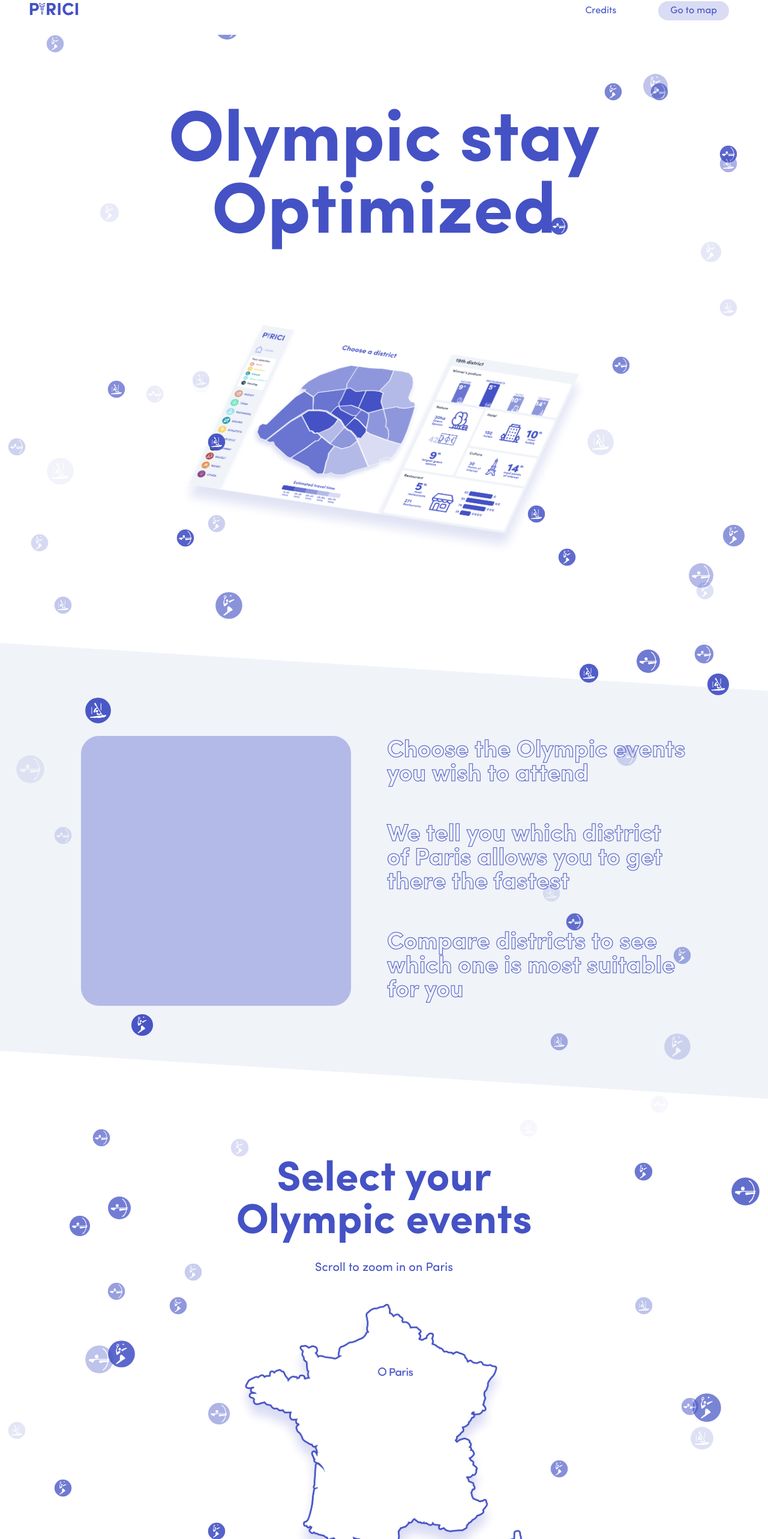
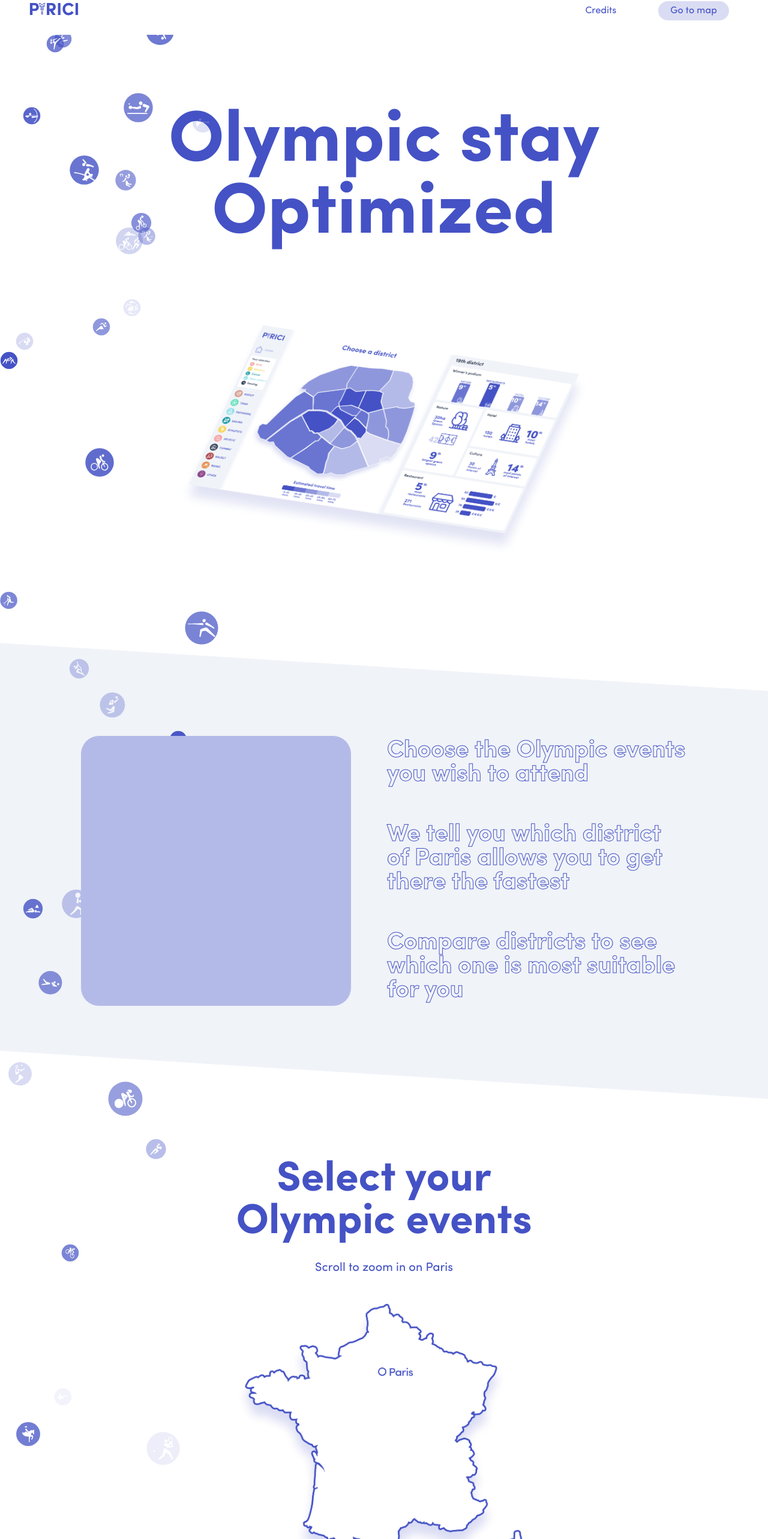
Before and after one commit to ArcanumLibella/parici, a React (Create React App) app: page / in a window 1280 px wide. Shown: the part 22-2588 px from the top of the page at 60% size. Built offline with nearby package versions, Linux system fonts and the light colour scheme.

Commit message:
ENH: Change icons sport on landing background

```diff
--- a/src/assets/css/components/_icons-jo.scss
+++ b/src/assets/css/components/_icons-jo.scss
@@ -1,29 +1,7 @@
-// @import "compass/css3";
-
-@for $i from 1 through 150 {
-  .icons-jo--left {
-    .icon:nth-child(#{$i}) {
-      top: random(320) + vh; // A tester en JS avec la hauteur du viewport
-      left: random(30) + vw;
-      width: random(50) + px;
-      opacity: random();
-    }
-  }
-
-  .icons-jo--right {
-    .icon:nth-child(#{$i}) {
-      top: random(320) + vh; // A tester en JS avec la hauteur du viewport
-      right: random(30) + vw;
-      width: random(50) + px;
-      opacity: random();
-    }
-  }
-}
-
 .icons-jo {
+  @for $i from 1 through 100 {
     .icon {
       position: absolute;
-    width: 40px;
       min-width: 30px;
       height: auto;
       fill: $white;
@@ -32,5 +10,162 @@
       circle {
         fill: $purple1; // Couleur random
       }
+
+      &:nth-child(#{$i}) {
+        top: random(370) + vh;
+        width: random(60) + px;
+        opacity: random();
       }
     }
+  }
+
+  .icon {
+    &:nth-child(1) {
+      left: 3%;
+    }
+
+    &:nth-child(2) {
+      left: 10%;
+    }
+
+    &:nth-child(3) {
+      left: 25%;
+    }
+
+    &:nth-child(4) {
+      left: 12%;
+    }
+
+    &:nth-child(5) {
+      left: 17%;
+    }
+
+    &:nth-child(6) {
+      left: 23%;
+    }
+
+    &:nth-child(7) {
+      left: 1%;
+    }
+
+    &:nth-child(8) {
+      left: 15%;
+    }
+
+    &:nth-child(9) {
+      left: 18%;
+    }
+
+    &:nth-child(10) {
+      left: 5%;
+    }
+
+    &:nth-child(11) {
+      left: 25%;
+    }
+
+    &:nth-child(12) {
+      left: 7%;
+    }
+
+    &:nth-child(13) {
+      left: 9%;
+    }
+
+    &:nth-child(14) {
+      left: 2%;
+    }
+
+    &:nth-child(15) {
+      left: 24%;
+    }
+
+    &:nth-child(16) {
+      left: 19%;
+    }
+
+    &:nth-child(17) {
+      left: 2%;
+    }
+
+    &:nth-child(18) {
+      left: 23%;
+    }
+
+    &:nth-child(19) {
+      left: 12%;
+    }
+
+    &:nth-child(25) {
+      left: 14%;
+    }
+
+    &:nth-child(21) {
+      left: 2%;
+    }
+
+    &:nth-child(22) {
+      left: 8%;
+    }
+
+    &:nth-child(23) {
+      left: 3%;
+    }
+
+    &:nth-child(24) {
+      left: 16%;
+    }
+
+    &:nth-child(25) {
+      left: 11%;
+    }
+
+    &:nth-child(26) {
+      left: 22%;
+    }
+
+    &:nth-child(27) {
+      left: 19%;
+    }
+
+    &:nth-child(28) {
+      left: 7%;
+    }
+
+    &:nth-child(29) {
+      left: 9%;
+    }
+
+    &:nth-child(30) {
+      left: 11%;
+    }
+
+    &:nth-child(31) {
+      left: 16%;
+    }
+
+    &:nth-child(32) {
+      left: 6%;
+    }
+
+    &:nth-child(33) {
+      left: 19%;
+    }
+
+    &:nth-child(34) {
+      left: 14%;
+    }
+
+    &:nth-child(35) {
+      left: 15%;
+    }
+
+    &:nth-child(36) {
+      left: 13%;
+    }
+
+    &:nth-child(37) {
+      left: 8%;
+    }
+  }
+}
--- a/src/components/DASHBOARD/Card/Back/BackCulture.jsx
+++ b/src/components/DASHBOARD/Card/Back/BackCulture.jsx
@@ -6,7 +6,7 @@ import { Museum, Monument, Theater } from '../../../../assets/icons/all-icons'
 
 
 const BackCulture = ( props ) => {
-  const { cardType, text, cultureActivity } = props
+  const { cardType, /* text, cultureActivity */ } = props
 
   // const handleIconCulture = (cultureActivity) => {
   //   if (cultureActivity === 'museum') {
--- a/src/components/DASHBOARD/Card/Charts/NatureChart.jsx
+++ b/src/components/DASHBOARD/Card/Charts/NatureChart.jsx
@@ -2,7 +2,7 @@ import React from 'react'
 import { ResponsivePie } from '@nivo/pie'
 
 // SVG
-import { Bench, Flower, Leaves } from '../../../../assets/icons/all-icons'
+// import { Bench, Flower, Leaves } from '../../../../assets/icons/all-icons'
 
 // DATA
 import { colors } from '../../../../data/colors'
--- a/src/components/MENU/SportCategoryItem.jsx
+++ b/src/components/MENU/SportCategoryItem.jsx
@@ -10,7 +10,7 @@ import { Artistic,  Athletics, Biking, Fight, Others, Racket, Sailing, Shoot, Sw
 const SportCategoryItem = ({ sportCategoryItem, /* setItemSelected, */ selected }) => {
   const { categoryColor, categoryName } = sportCategoryItem
 
-  const [isHovered, setIsHovered] = React.useState(false)
+  const [isHovered, setIsHovered] = useState(false)
   // const [isSelected, setIsSelected] = React.useState(selected)
 
   // Function to handle hover on menu__item--sport
--- a/src/components/MENU/SportItem.jsx
+++ b/src/components/MENU/SportItem.jsx
@@ -1,7 +1,7 @@
 import React from "react";
 
 // SVG
-import { Archery, Athletic, BMX, BMXFreestyle, Badminton, Basketball, Basketball3, Beachvolley, Boxing, Breakdance, Canoe, Climbing, Equestrian, Fencing, Football, Golf, Gymnastic, Handball, Hockey, Judo, MountainBike, OpenWaterSwiming, Pentathlon, RoadBike, Rowing, Rugby, Shooting, Skateboarding, IndoorSwimming, TableTennis, Taekwendo, Tennis, Track, Triathlon, Volleyball, Weightlifting, Wrestling } from '../../assets/icons/all-icons'
+import { Archery, Athletic, BMX, BMXFreestyle, Badminton, Basketball, Basketball3, Beachvolley, Boxing, Breakdance, Canoe, Climbing, Equestrian, Fencing, Football, Golf, Gymnastic, Handball, Hockey, Judo, MountainBike, OpenWaterSwimming, Pentathlon, RoadBike, Rowing, Rugby, Shooting, Skateboarding, IndoorSwimming, TableTennis, Taekwendo, Tennis, Track, Triathlon, Volleyball, Weightlifting, Wrestling } from '../../assets/icons/all-icons'
 
 const SportItem = ({ sport, categoryColor }) => {
   const { sportId, sportName } = sport
@@ -14,7 +14,7 @@ const SportItem = ({ sport, categoryColor }) => {
       return <Athletic/>
     } else if (sportName === 'BMX') {
       return <BMX/>
-    } else if (sportName === 'BMXFreestyle') {
+    } else if (sportName === 'BMX Freestyle') {
       return <BMXFreestyle/>
     } else if (sportName === 'Badminton') {
       return <Badminton/>
@@ -48,10 +48,10 @@ const SportItem = ({ sport, categoryColor }) => {
       return <Hockey/>
     } else if (sportName === 'Judo') {
       return <Judo/>
-    } else if (sportName === 'MountainBike') {
+    } else if (sportName === 'Mountain Bike') {
       return <MountainBike/>
-    } else if (sportName === 'OpenWaterSwiming') {
-      return <OpenWaterSwiming/>
+    } else if (sportName === 'Open Water Swimming') {
+      return <OpenWaterSwimming/>
     } else if (sportName === 'Pentathlon') {
       return <Pentathlon/>
     } else if (sportName === 'RoadBike') {
@@ -64,7 +64,7 @@ const SportItem = ({ sport, categoryColor }) => {
       return <Shooting/>
     } else if (sportName === 'Skateboarding') {
       return <Skateboarding/>
-    } else if (sportName === 'IndoorSwimming') {
+    } else if (sportName === 'Indoor Swimming') {
       return <IndoorSwimming/>
     } else if (sportName === 'Table Tennis') {
       return <TableTennis/>
--- a/src/routes/Landing.js
+++ b/src/routes/Landing.js
@@ -8,86 +8,53 @@ import Mockup from '../assets/images/mockup.png'
 import France from '../assets/images/france.png'
 
 // SVG
-import { Archery, Badminton, Canoe } from '../assets/icons/all-icons'
+import { Archery, Athletic, BMX, BMXFreestyle, Badminton, Basketball, Basketball3, Beachvolley, Boxing, Breakdance, Canoe, Climbing, Equestrian, Fencing, Football, Golf, Gymnastic, Handball, Hockey, Judo, MountainBike, OpenWaterSwimming, Pentathlon, RoadBike, Rowing, Rugby, Shooting, Skateboarding, IndoorSwimming, TableTennis, Taekwendo, Tennis, Track, Triathlon, Volleyball, Weightlifting, Wrestling } from '../assets/icons/all-icons'
 
 const Landing = (props) => {
   return (
     <main className='landing'>
       <Header/>
 
-      <div className='icons-jo icons-jo--left'>
+
+      <div className='icons-jo'>
         <Archery/>
         <Badminton/>
         <Canoe/>
-        <Archery/>
+        <Athletic/>
+        <BMX/>
+        <BMXFreestyle/>
         <Badminton/>
-        <Canoe/>
-        <Archery/>
-        <Badminton/>
-        <Canoe/>
-        <Archery/>
-        <Badminton/>
-        <Canoe/>
-        <Archery/>
-        <Badminton/>
-        <Canoe/>
-        <Archery/>
-        <Badminton/>
-        <Canoe/>
-        <Archery/>
-        <Badminton/>
-        <Canoe/>
-        <Archery/>
-        <Badminton/>
-        <Canoe/>
-        <Archery/>
-        <Badminton/>
-        <Canoe/>
-        <Archery/>
-        <Badminton/>
-        <Canoe/>
-        <Archery/>
-        <Badminton/>
-        <Canoe/>
-        <Archery/>
-        <Badminton/>
-      </div>
-
-      <div className='icons-jo icons-jo--right'>
-        <Archery/>
-        <Badminton/>
-        <Canoe/>
-        <Archery/>
-        <Badminton/>
-        <Canoe/>
-        <Archery/>
-        <Badminton/>
-        <Canoe/>
-        <Archery/>
-        <Badminton/>
-        <Canoe/>
-        <Archery/>
-        <Badminton/>
-        <Canoe/>
-        <Archery/>
-        <Badminton/>
-        <Canoe/>
-        <Archery/>
-        <Badminton/>
-        <Canoe/>
-        <Archery/>
-        <Badminton/>
-        <Canoe/>
-        <Archery/>
-        <Badminton/>
-        <Canoe/>
-        <Archery/>
-        <Badminton/>
-        <Canoe/>
-        <Archery/>
-        <Badminton/>
-        <Canoe/>
-        <Archery/>
+        <Basketball/>
+        <Basketball3/>
+        <Beachvolley/>
+        <Boxing/>
+        <Breakdance/>
+        <Climbing/>
+        <Equestrian/>
+        <Fencing/>
+        <Football/>
+        <Golf/>
+        <Gymnastic/>
+        <Handball/>
+        <Hockey/>
+        <Judo/>
+        <MountainBike/>
+        <OpenWaterSwimming/>
+        <Pentathlon/>
+        <RoadBike/>
+        <Rowing/>
+        <Rugby/>
+        <Shooting/>
+        <Skateboarding/>
+        <IndoorSwimming/>
+        <TableTennis/>
+        <Taekwendo/>
+        <Tennis/>
+        <Track/>
+        <Triathlon/>
+        <Volleyball/>
+        <Weightlifting/>
+        <Wrestling/>
       </div>
 
 
--- a/src/routes/WebApp.js
+++ b/src/routes/WebApp.js
@@ -1,7 +1,7 @@
 import React from 'react'
 
 // COMPONENTS
-import { Menu, Dashboard, Map, Alert } from '../components'
+import { Menu, Dashboard, /* Map,*/ Alert } from '../components'
 
 
 
```
Also changed, not shown: src/assets/icons/all-icons.js. Lines whose indentation alone changed are shown as unchanged.
